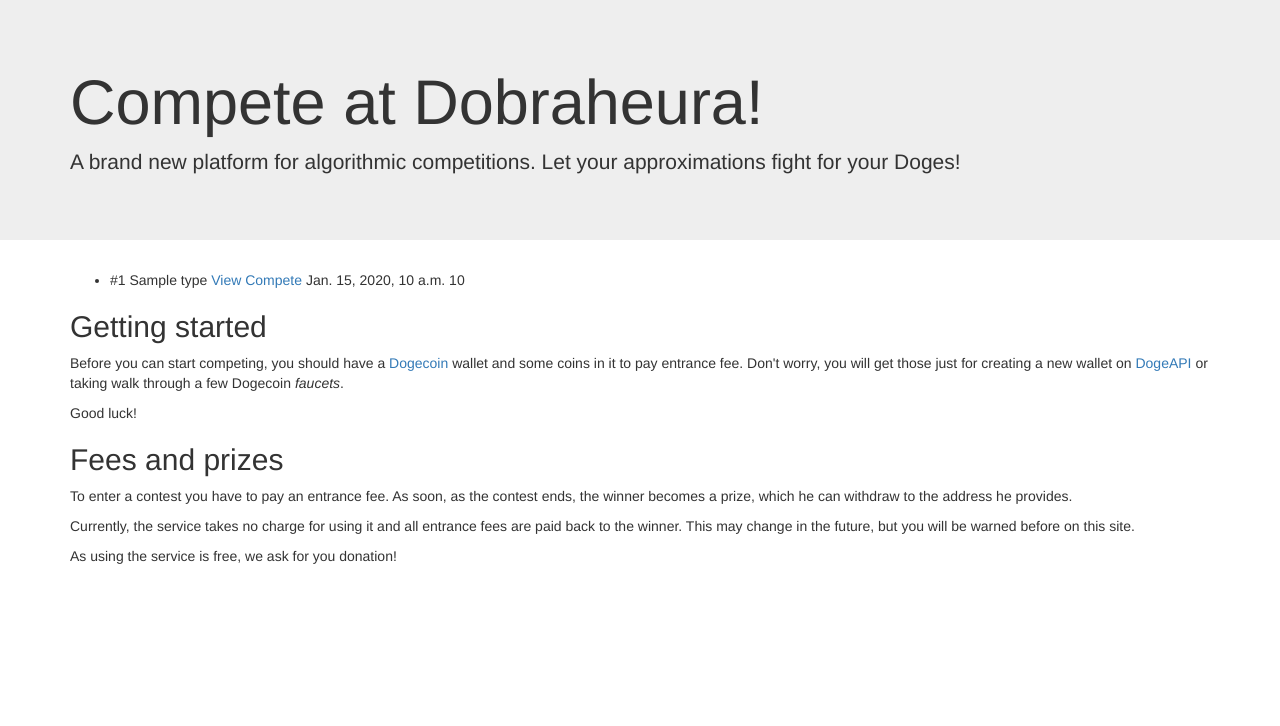
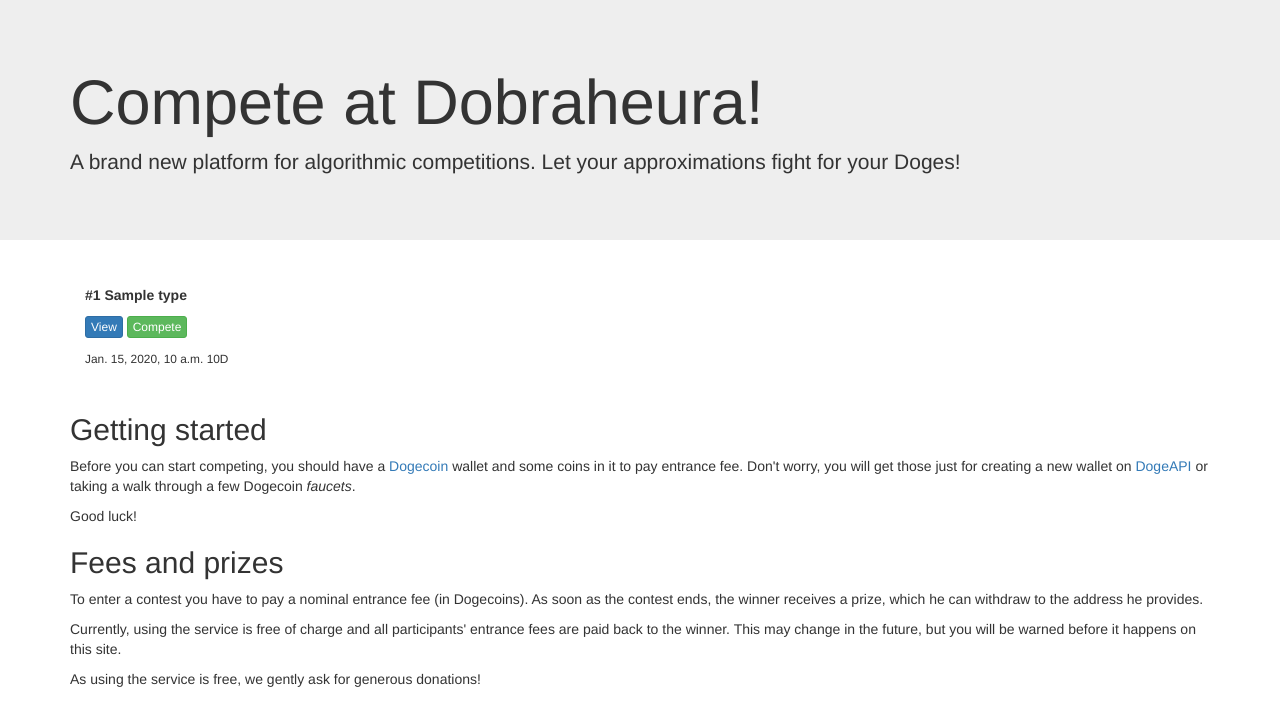
Before and after one commit to mluszczyk/heura, a Django app: template contest/templates/index.html in a window 1280 px wide. Shown: the top 726 px of the page. Run offline with Django 3.2, Linux system fonts and the light colour scheme; the template is opened without the code that fills it: most values are stand-ins (such as "Sample title", 1, 10 or a date in 2020); some libraries are stand-ins or nearby versions.

Commit message:
visuall improvements and corrected notifications

```diff
--- a/contest/templates/base.html
+++ b/contest/templates/base.html
@@ -4,7 +4,7 @@
     <title>{% block title %}{% endblock %}</title>
     <meta name="viewport" content="width=device-width, initial-scale=1.0">
     <link rel="stylesheet" href="//netdna.bootstrapcdn.com/bootstrap/3.0.3/css/bootstrap.min.css">
-    <link rel="stylesheet" href="//netdna.bootstrapcdn.com/bootstrap/3.0.3/css/bootstrap-theme.min.css">
+<!--    <link rel="stylesheet" href="//netdna.bootstrapcdn.com/bootstrap/3.0.3/css/bootstrap-theme.min.css"> -->
 
   </head>
   <body>
--- a/contest/templates/get_key.html
+++ b/contest/templates/get_key.html
@@ -1,4 +1,4 @@
-Well, it's your magic key. Please, keep it, because we won't.
+It's your magic key. Please, keep it, because we won't.
 
 {{ key }}
 
--- a/contest/templates/index.html
+++ b/contest/templates/index.html
@@ -8,34 +8,45 @@
 {% endblock %}
 
 {% block content %}
-<ul>
+<div class="row">
 {% for contest in contests %}
-	<li>
-		<span class="id">#{{ contest.id }}</span>
-		<span class="type">{{ contest.type }}</span>
-		<a class="open" href="{% url 'contest' contest.id %}">View</a>
+	<div class="col-sm-3">
+		<div class="panel-body">
+		<p><strong>#{{ contest.id }} {{ contest.type }}</strong></p>
+
+		<p>
+		<a class="open btn btn-primary btn-xs" href="{% url 'contest' contest.id %}">View</a>
+		{% if not contest.over %}
+		<a class="compete btn btn-success btn-xs" href="{% url 'get_key' contest.id %}">Compete</a>
+		{% endif %}
+		</p>
+
+		<p>
+		<small>
 		{% if contest.over %}
 		<span class="date">{{ contest.end_date }}.</span>
 		<span class="over">Over!</span>
 		{% else %}
-		<a class="compete" href="{% url 'get_key' contest.id %}">Compete</a>
 		<span class="date">{{ contest.start_date }}</span>
-		<span class="fee">{{ contest.entrance_fee }}</span>
+		<span class="fee">{{ contest.entrance_fee }}D</span>
 		{% endif %}
-	</li>
+		</small>
+		</p>
+		</div>
+	</div>
 
 {% empty %}
-	<li>Sorry, there are no contests, I can show you</li>
+	<div>Sorry, there are no contests, I can show you</div>
 {% endfor%}
-</ul>
+</div>
 
 <h2>Getting started</h2>
-<p>Before you can start competing, you should have a <a href="http://dogecoin.com">Dogecoin</a> wallet and some coins  in it to pay entrance fee. Don't worry, you will get those just for creating a new wallet on <a href="http://dogeapi.com">DogeAPI</a> or taking walk through a few Dogecoin <i>faucets</i>.</p>
+<p>Before you can start competing, you should have a <a href="http://dogecoin.com">Dogecoin</a> wallet and some coins  in it to pay entrance fee. Don't worry, you will get those just for creating a new wallet on <a href="http://dogeapi.com">DogeAPI</a> or taking a walk through a few Dogecoin <i>faucets</i>.</p>
 <p>Good luck!</p>
 
 <h2>Fees and prizes</h2>
-<p>To enter a contest you have to pay an entrance fee. As soon, as the contest ends, the winner becomes a prize, which he can withdraw to the address he provides.</p>
-<p>Currently, the service takes no charge for using it and all entrance fees are paid back to the winner. This may change in the future, but you will be warned before on this site.</p>
-<p>As using the service is free, we ask for you donation!</p>
+<p>To enter a contest you have to pay a nominal entrance fee (in Dogecoins). As soon as the contest ends, the winner receives a prize, which he can withdraw to the address he provides.</p>
+<p>Currently, using the service is free of charge and all participants' entrance fees are paid back to the winner. This may change in the future, but you will be warned before it happens on this site.</p>
+<p>As using the service is free, we gently ask for generous donations!</p>
 
 {% endblock %}
```
Also changed, not shown: contest/templates/contest.html (+7 -6 lines).
